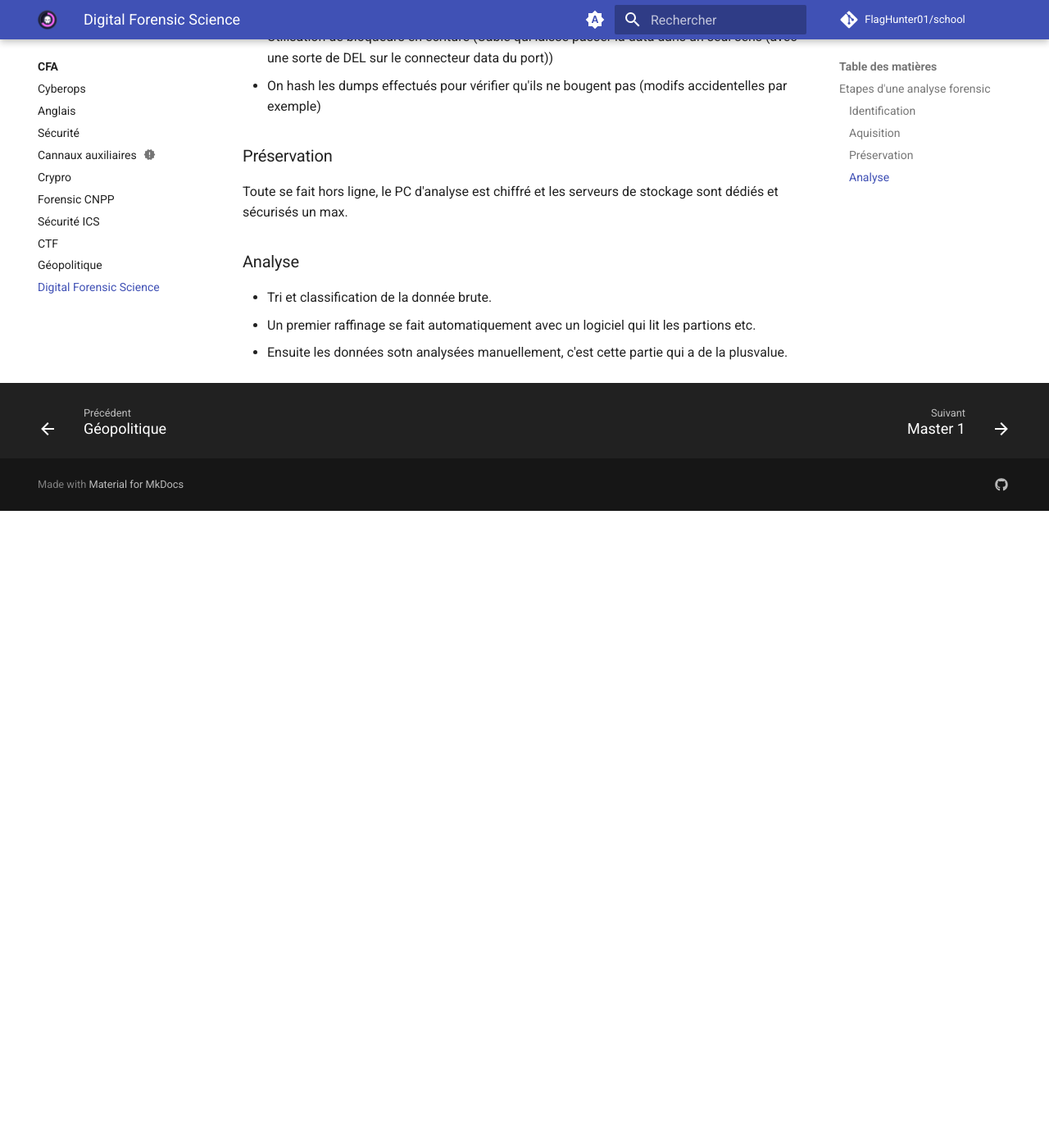
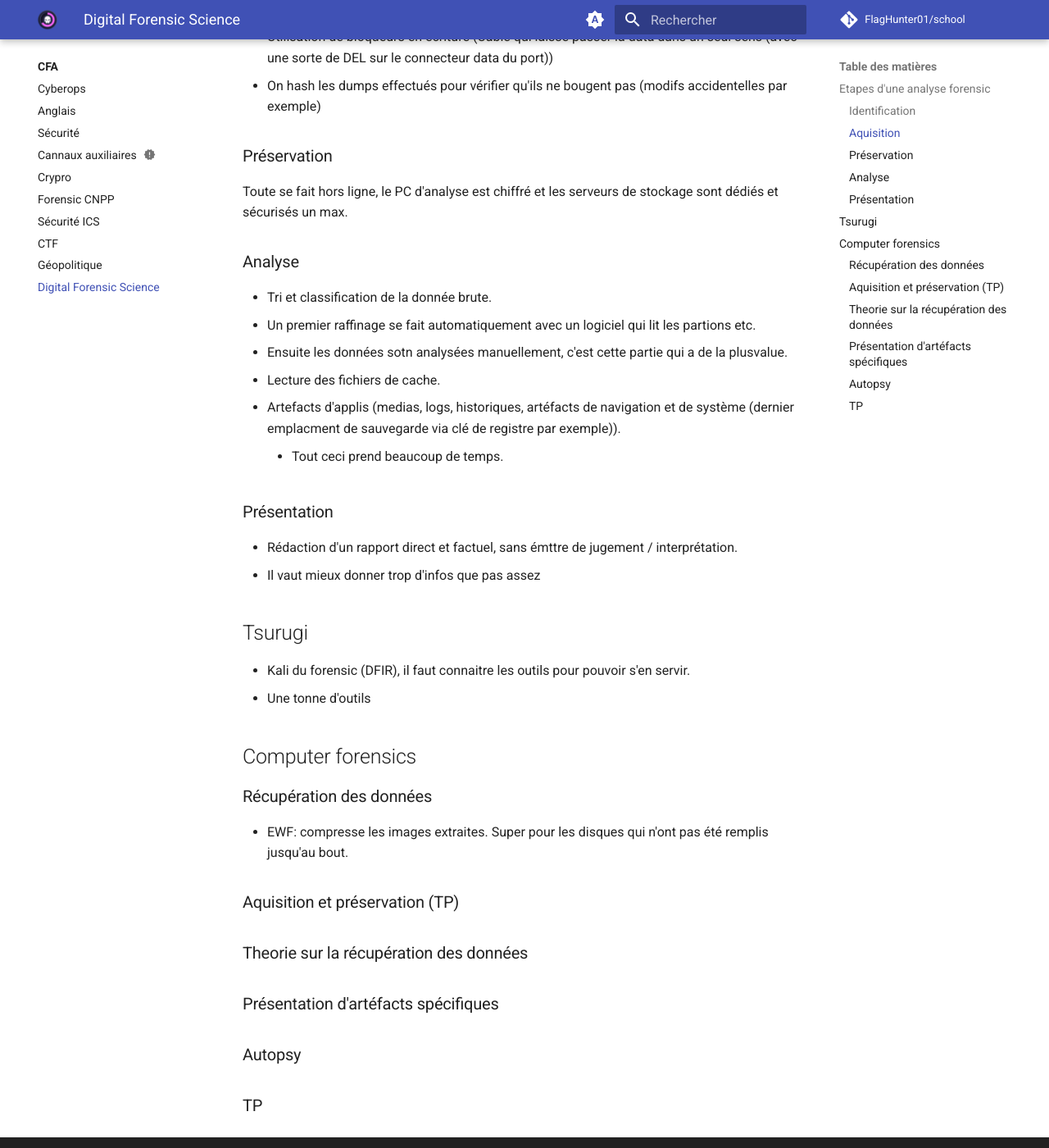
Before and after one commit to FlagHunter01/school, an MkDocs documentation site: the page built from docs/cfa/justice/index.md, in a window 1280 px wide and 1400 px high, scrolled down 815 px. Shown: the whole window at 82% size. Built offline with MkDocs 1.6.1 and Material for MkDocs 9.7.7, drawn with Linux system fonts in a browser that asks for light colours; comment, search, counter and statistics services are not loaded; before the commit the page ends 1438 px from its top, so only the background shows below that.

Commit message:
Rédac aprem

```diff
--- a/docs/cfa/justice/index.md
+++ b/docs/cfa/justice/index.md
@@ -35,3 +35,32 @@ Toute se fait hors ligne, le PC d'analyse est chiffré et les serveurs de stocka
 - Tri et classification de la donnée brute.
 - Un premier raffinage se fait automatiquement avec un logiciel qui lit les partions etc.
 - Ensuite les données sotn analysées manuellement, c'est cette partie qui a de la plusvalue.
+- Lecture des fichiers de cache.
+- Artefacts d'applis (medias, logs, historiques, artéfacts de navigation et de système (dernier emplacment de sauvegarde via clé de registre par exemple)).
+    - Tout ceci prend beaucoup de temps.
+
+### Présentation
+
+- Rédaction d'un rapport direct et factuel, sans émttre de jugement / interprétation.
+- Il vaut mieux donner trop d'infos que pas assez
+
+## Tsurugi
+
+- Kali du forensic (DFIR), il faut connaitre les outils pour pouvoir s'en servir.
+- Une tonne d'outils
+
+## Computer forensics
+
+### Récupération des données
+
+- EWF: compresse les images extraites. Super pour les disques qui n'ont pas été remplis jusqu'au bout.
+
+### Aquisition et préservation (TP)
+
+### Theorie sur la récupération des données
+
+### Présentation d'artéfacts spécifiques
+
+### Autopsy
+
+### TP
```
